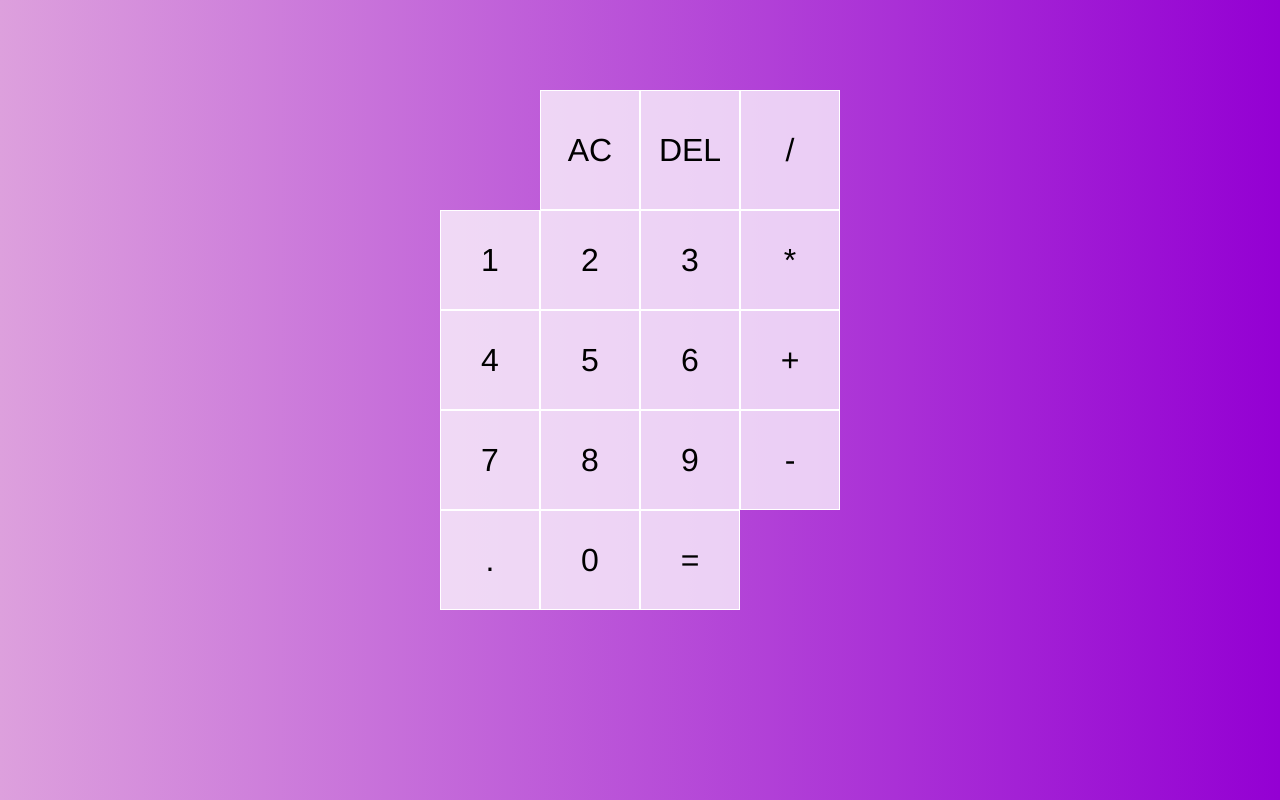
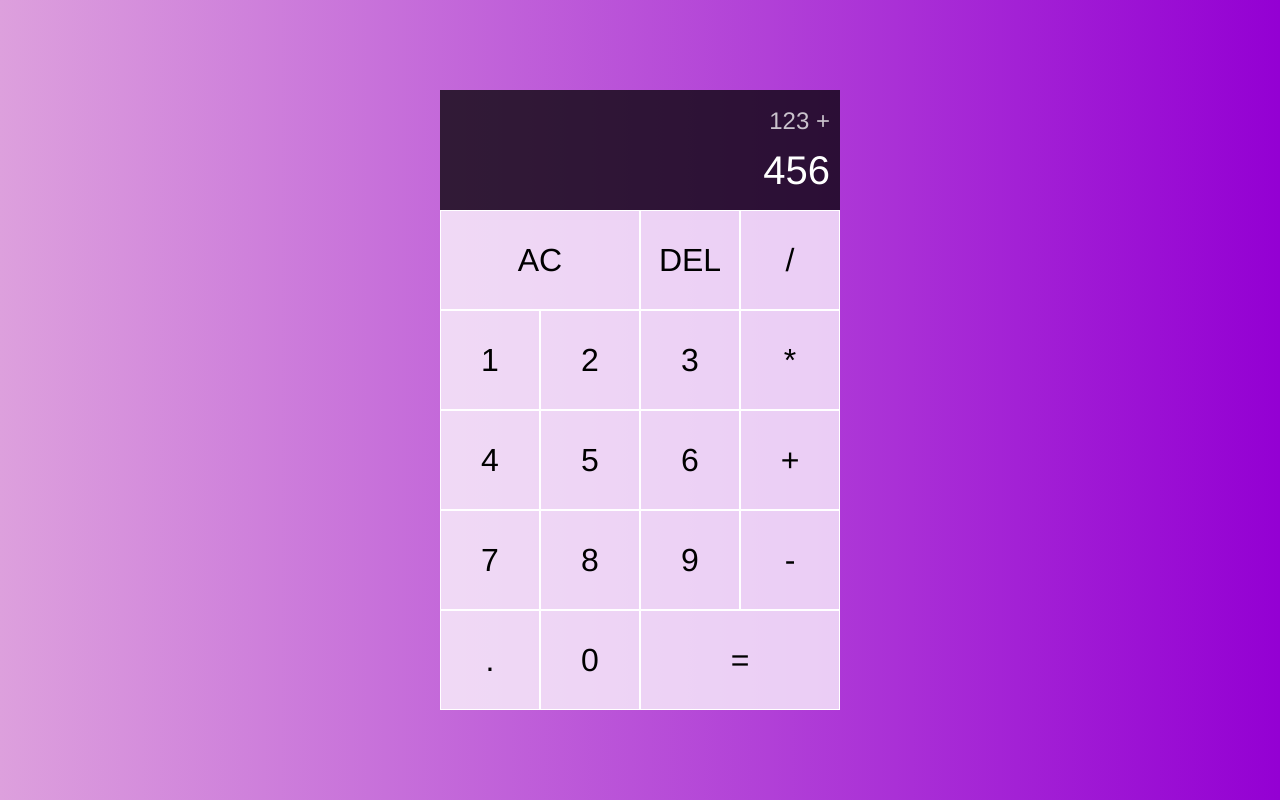
Before and after one commit to LeslieFgr3/calculator, a plain HTML site: page index.html in a window 1280 px wide. Drawn offline with Linux system fonts and the light colour scheme.

Commit message:
finishing css

```diff
--- a/index.html
+++ b/index.html
@@ -11,8 +11,8 @@
 <body>
     <div class="calculator-grid">
         <div class="output">
-            <div class="previous-operand"></div>
-            <div class="current-operand"></div>
+            <div class="previous-operand">123 +</div>
+            <div class="current-operand">456</div>
         </div>
         <button class="span-two">AC</button>
         <button>DEL</button>
--- a/styles.css
+++ b/styles.css
@@ -29,6 +29,32 @@ body {
     background-color: rgba(255, 255, 255, .75);
 }
 
+.span-two {
+    grid-column: span 2;
+}
+
 .calculator-grid > button:hover {
 background-color: rgba(255, 255, 255, .9);
 }
+
+.output {
+    grid-column: 1 / -1;
+    background-color: rgba(0, 0, 0, .75);
+    display: flex;
+    align-items: flex-end;
+    justify-content: space-around;
+    flex-direction: column;
+    padding: 10px;
+    word-wrap: break-word;
+    word-break: break-all;
+}
+
+.output .previous-operand {
+    color: rgba(255, 255, 255, .75);
+    font-size: 1.5rem;
+}
+
+.output .current-operand {
+    color: white;
+    font-size: 2.5rem;
+}
```
